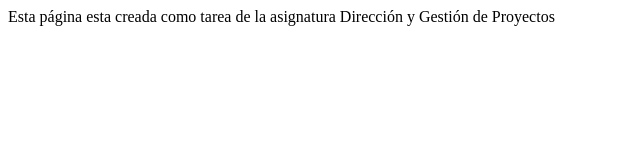
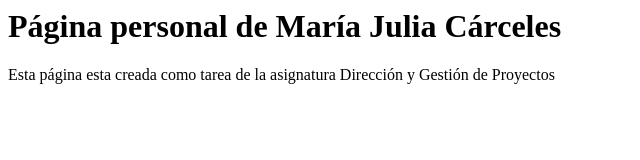
Before and after one commit to juliacarceles/juliacarceles.github.io, a plain HTML site: page index.html in a window 1280 px wide. Shown: the whole page, without its empty margins (0-640 px from the left). Drawn offline with Linux system fonts and the light colour scheme.

Commit message:
Update index.html

```diff
--- a/index.html
+++ b/index.html
@@ -2,9 +2,11 @@
 
 <HEAD>
 
-<TITLE>Página personal de María Julia Cárceles </TITLE>
+<TITLE> juliacarceles.github.io</TITLE>
 
 </HEAD>
+<H1>Página personal de María Julia Cárceles </H1>
+
 
 <BODY>
 
```
